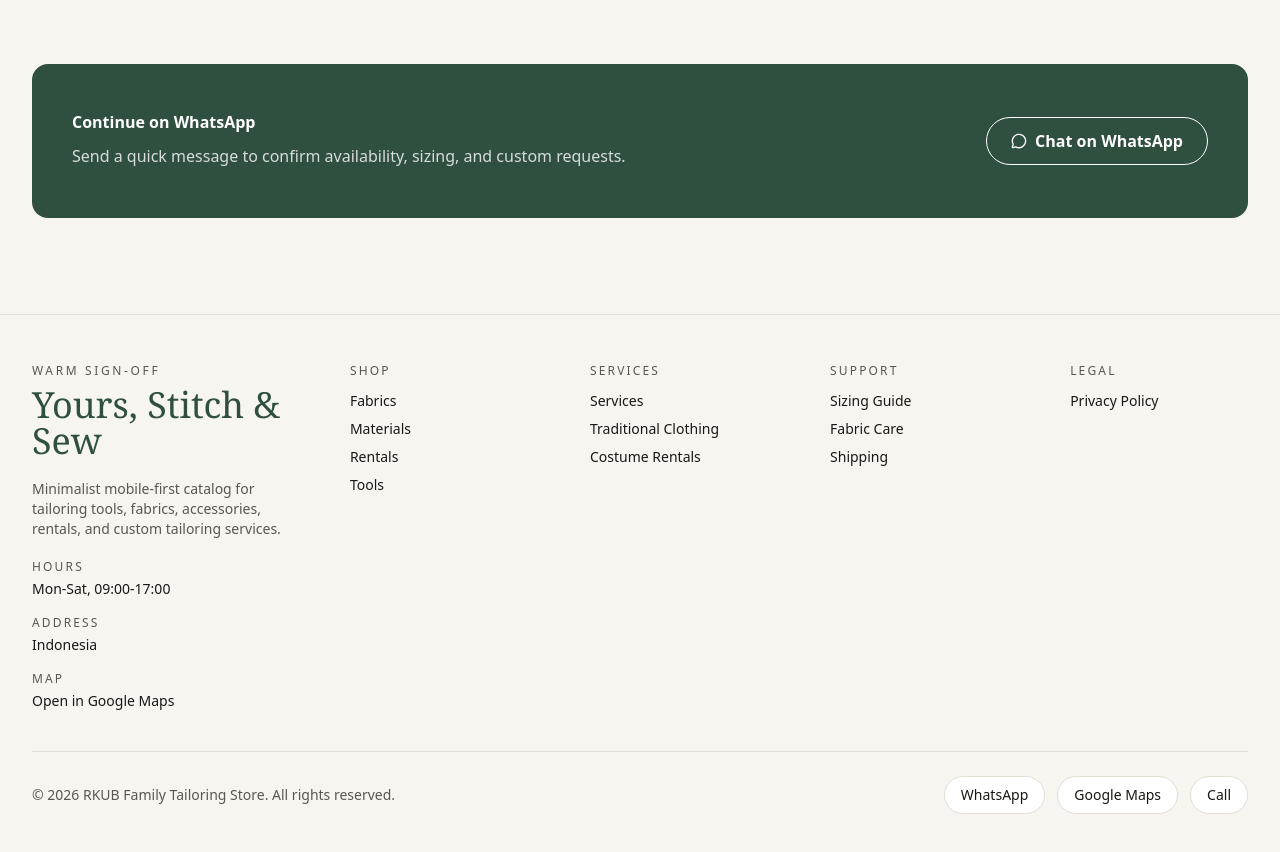
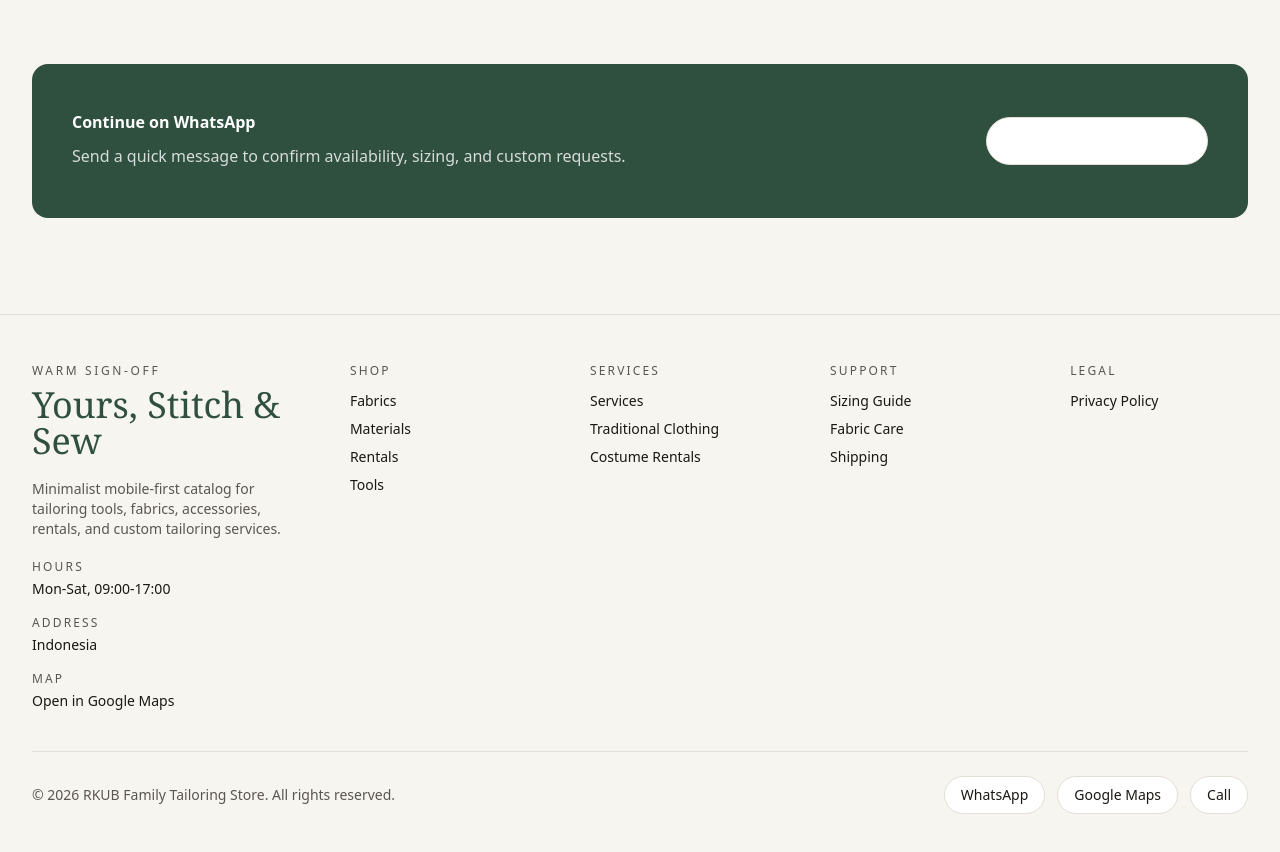
Before and after one commit to dwi-heryanto/rkub-web, a Next.js app: page / in a window 1280 px wide. Shown: the part 3619-4471 px from the top of the page. Built offline with nearby package versions, Linux system fonts and the light colour scheme; no server answers.

Commit message:
fix: align WhatsAppButton variant usage with new API

```diff
--- a/src/app/(frontend)/catalog/page.tsx
+++ b/src/app/(frontend)/catalog/page.tsx
@@ -195,7 +195,7 @@ export default async function CatalogPage({
                 <WhatsAppButton
                   url={inquiryUrl}
                   location="catalog_hero"
-                  variant="secondary"
+                  variant="light"
                   size="lg"
                 >
                   WhatsApp Inquiry
--- a/src/components/bottom-action-bar.tsx
+++ b/src/components/bottom-action-bar.tsx
@@ -40,7 +40,7 @@ function ActionButton({ action }: { action: Action }) {
     </>
   );
 
-  if ("href" in action) {
+  if ("href" in action && action.href) {
     return (
       <Link
         href={action.href}
--- a/src/components/whatsapp-band.tsx
+++ b/src/components/whatsapp-band.tsx
@@ -35,7 +35,7 @@ export function WhatsAppBand({
         <WhatsAppButton
           url={createWhatsAppUrl(message, whatsappNumber)}
           location={location}
-          variant="secondary"
+          variant="light"
           size="lg"
           className={cn("w-fit rounded-full px-6", "text-[var(--color-accent)]")}
         >
```
